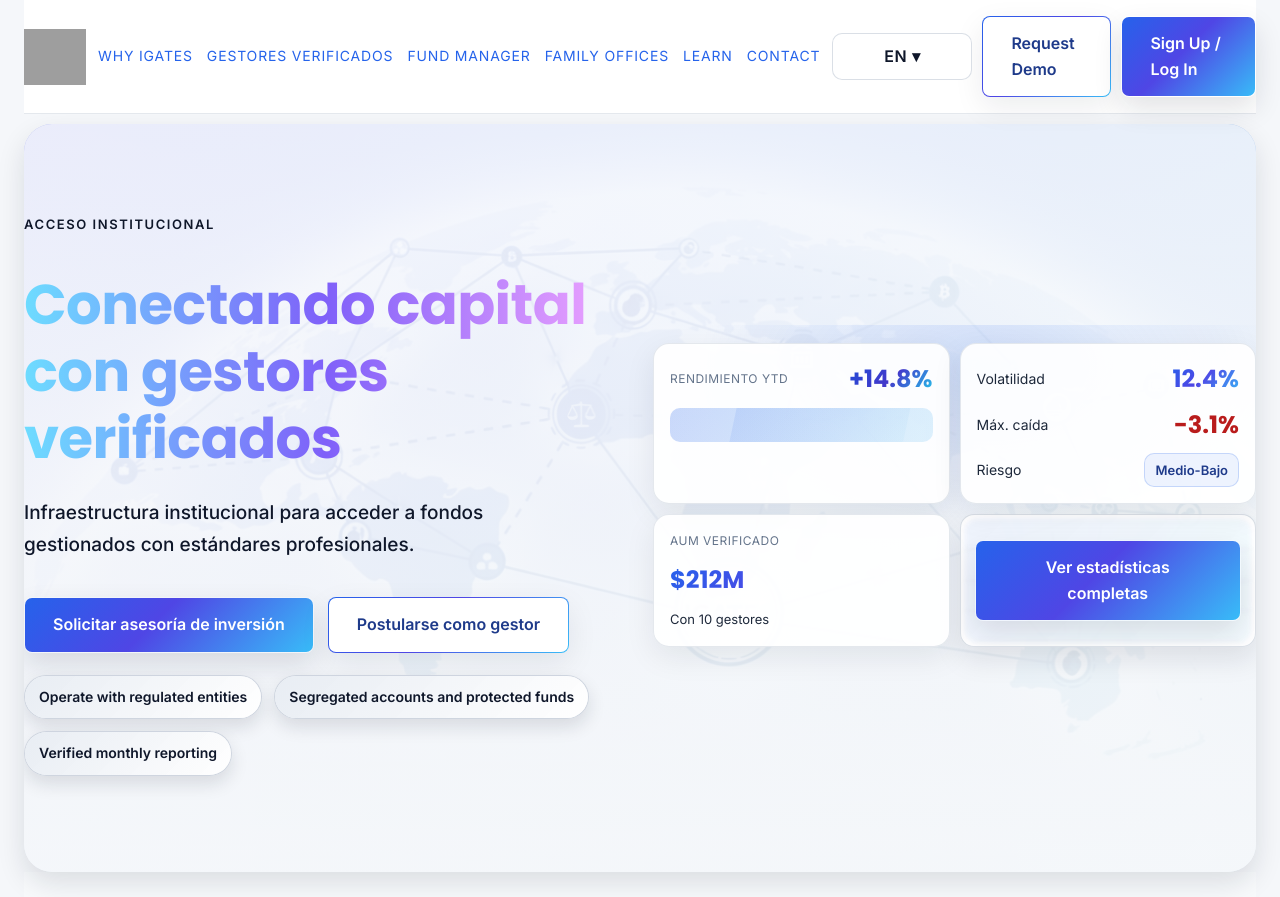
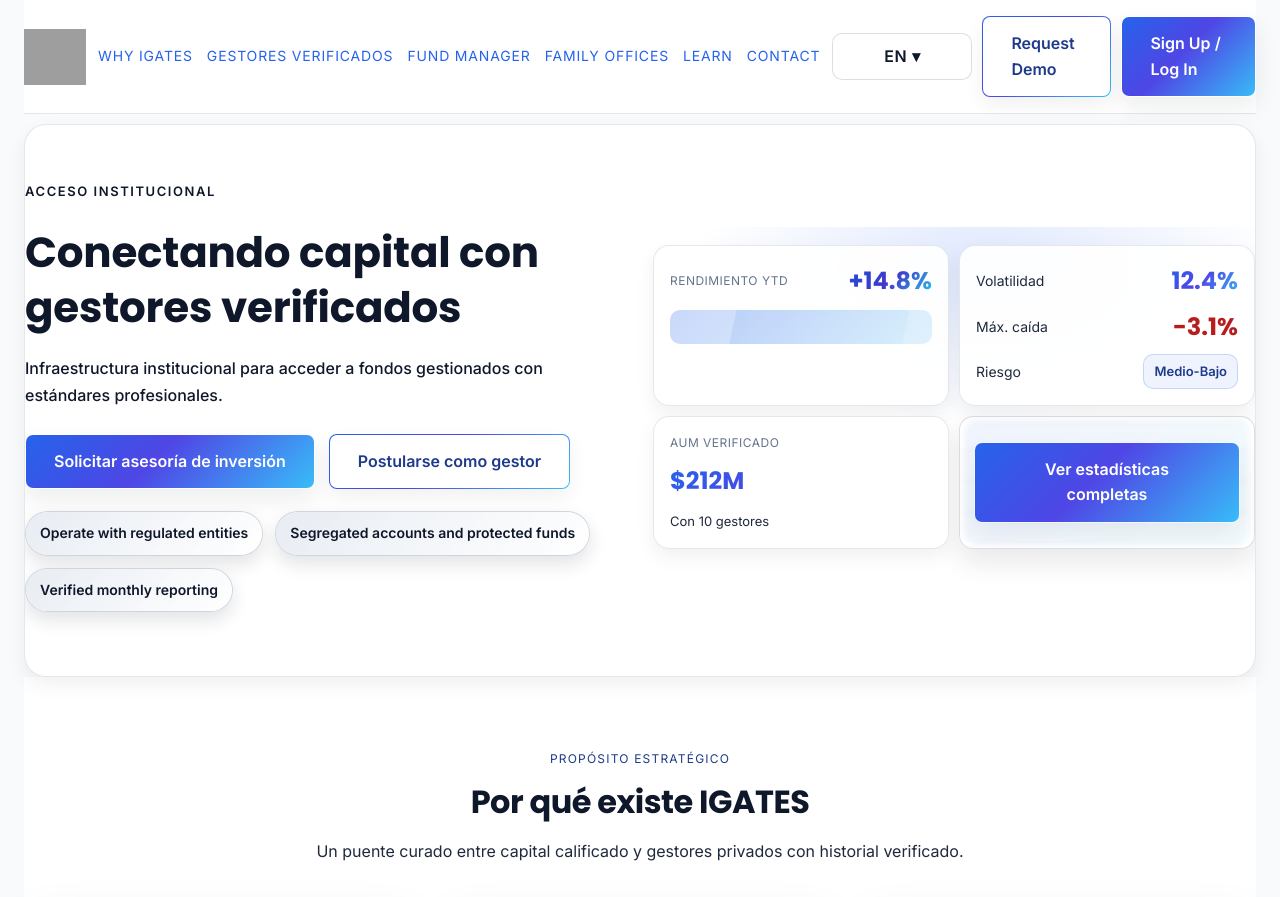
Before and after one commit to Juanherrera-123/Fund_Connect, a Next.js app: page / in a window 1280 px wide. Shown: the top 897 px of the page. Built offline with nearby package versions, Linux system fonts and the light colour scheme; grey boxes are pictures that could not be loaded.

Commit message:
Refine dashboard global styles

```diff
--- a/src/styles/globals.css
+++ b/src/styles/globals.css
@@ -3,7 +3,7 @@
 @tailwind utilities;
 
 :root {
-  --bg-primary: #f5f7fa;
+  --bg-primary: #f8fafc;
   --bg-secondary: #ffffff;
   --text-primary: #0f172a;
   --text-secondary: #1e293b;
@@ -22,11 +22,12 @@
   --cta-primary: #4f46e5;
   --cta-primary-hover: #4338ca;
 
-  --shadow-soft: 0 10px 30px rgba(15, 23, 42, 0.08);
-  --shadow-card: 0 12px 28px rgba(15, 23, 42, 0.12);
+  --shadow-soft: 0 8px 20px rgba(15, 23, 42, 0.06);
+  --shadow-card: 0 10px 24px rgba(15, 23, 42, 0.08);
   --border-subtle: 1px solid rgba(148, 163, 184, 0.25);
   --max-width: 1440px;
   --grid-gap: 28px;
+  --section-spacing: 72px;
 }
 
 * {
@@ -222,22 +223,19 @@
 .hero {
   position: relative;
   overflow: hidden;
-  padding: 70px 0 80px;
-  background: linear-gradient(135deg, rgba(37, 99, 235, 0.08), rgba(56, 189, 248, 0.08)), var(--bg-primary);
-  border-radius: 28px;
-  box-shadow: var(--shadow-card);
+  padding: 48px 0 56px;
+  background: var(--bg-secondary);
+  border-radius: 22px;
+  border: var(--border-subtle);
+  box-shadow: var(--shadow-soft);
 }
 
 .hero::before {
   content: '';
   position: absolute;
   inset: 0;
-  background: radial-gradient(80% 80% at 55% 12%, rgba(37, 99, 235, 0.14), transparent 60%), url('/worldmap-Igates.png');
-  background-repeat: no-repeat;
-  background-size: 130% 130%, cover;
-  background-position: center 8%, center;
-  opacity: 0.45;
-  filter: saturate(1.08);
+  background: none;
+  opacity: 0;
   pointer-events: none;
   z-index: 0;
 }
@@ -246,7 +244,7 @@
   content: '';
   position: absolute;
   inset: 0;
-  background: linear-gradient(180deg, rgba(255, 255, 255, 0.78) 0%, rgba(245, 247, 250, 0.82) 100%);
+  background: none;
   pointer-events: none;
   z-index: 0;
 }
@@ -271,33 +269,31 @@
 .hero .eyebrow {
   color: var(--text-hero-secondary);
   font-size: 13px;
-  font-weight: 700;
+  font-weight: 600;
   letter-spacing: 0.12em;
 }
 
 .hero-text h1 {
   font-family: 'Poppins', 'Inter', sans-serif;
-  font-size: clamp(40px, 5vw, 56px);
-  line-height: 1.2;
-  letter-spacing: -0.01em;
-  margin-bottom: 24px;
+  font-size: clamp(32px, 3.6vw, 42px);
+  line-height: 1.3;
+  letter-spacing: -0.005em;
+  font-weight: 600;
+  margin-bottom: 20px;
 }
 
 .hero-title-premium {
-  background: linear-gradient(90deg, #6ddcff 0%, #7f60f9 50%, #f3a6ff 100%);
-  -webkit-background-clip: text;
-  background-clip: text;
-  -webkit-text-fill-color: transparent;
-  color: var(--brand-blue-dark);
+  background: none;
+  color: var(--text-primary);
 }
 
 .hero-text p {
   max-width: 540px;
 
   color: var(--text-hero-secondary);
-  font-size: 19px;
+  font-size: 16px;
   font-weight: 500;
-  margin-bottom: 36px;
+  margin-bottom: 24px;
 }
 
 .cta-group {
@@ -662,14 +658,15 @@
 .section-header {
   text-align: center;
   max-width: 820px;
-  margin: 0 auto 40px;
+  margin: 0 auto 32px;
 }
 
 .section-header h2 {
   font-family: 'Poppins', 'Inter', sans-serif;
-  font-size: clamp(32px, 4vw, 40px);
+  font-size: clamp(26px, 3vw, 32px);
   letter-spacing: -0.5px;
   margin-bottom: 12px;
+  font-weight: 600;
 }
 
 .eyebrow {
@@ -692,8 +689,8 @@
 }
 
 .why {
-  padding: 110px 0;
-  background: #f8fafc;
+  padding: var(--section-spacing) 0;
+  background: #ffffff;
 }
 
 .purpose-header .lead {
@@ -808,7 +805,7 @@
 }
 
 .featured-funds {
-  padding: 90px 0;
+  padding: var(--section-spacing) 0;
 }
 
 .fund-grid {
@@ -922,9 +919,9 @@
 }
 
 .intelligence {
-  padding: 90px 0;
-  background: linear-gradient(135deg, rgba(37, 99, 235, 0.06), rgba(56, 189, 248, 0.05)), var(--bg-secondary);
-  border-radius: 24px;
+  padding: var(--section-spacing) 0;
+  background: var(--bg-secondary);
+  border-radius: 20px;
   border: var(--border-subtle);
 }
 
@@ -1051,7 +1048,7 @@
 }
 
 .split {
-  padding: 90px 0;
+  padding: var(--section-spacing) 0;
 }
 
 .split-grid {
@@ -1110,8 +1107,9 @@
 
 .split-copy h2 {
   font-family: 'Poppins', 'Inter', sans-serif;
-  font-size: clamp(32px, 3.2vw, 38px);
+  font-size: clamp(26px, 3vw, 32px);
   margin-bottom: 12px;
+  font-weight: 600;
 }
 
 .split-copy ul {
@@ -1138,9 +1136,9 @@
 }
 
 .compliance {
-  padding: 80px 0 70px;
+  padding: var(--section-spacing) 0;
   background: var(--bg-secondary);
-  border-radius: 22px;
+  border-radius: 18px;
   border: var(--border-subtle);
 }
 
@@ -1202,7 +1200,7 @@
 }
 
 .insights {
-  padding: 80px 0 70px;
+  padding: var(--section-spacing) 0;
 }
 
 .insight-list {
@@ -1237,7 +1235,7 @@
 }
 
 .contact {
-  padding: 90px 0;
+  padding: var(--section-spacing) 0;
 }
 
 .contact-grid {
@@ -1296,13 +1294,13 @@
 
 .hero-large {
   margin-top: 10px;
-  padding: 90px 0 96px;
+  padding: 56px 0 64px;
 }
 
 .hero-tagline {
-  font-size: 18px;
+  font-size: 16px;
   color: var(--text-secondary);
-  margin-bottom: 32px;
+  margin-bottom: 24px;
   max-width: 560px;
   line-height: 1.7;
 }
@@ -1376,11 +1374,11 @@
   }
 
   .hero-text h1 {
-    font-size: clamp(34px, 8vw, 42px);
+    font-size: clamp(28px, 7vw, 36px);
   }
 
   .hero-tagline {
-    font-size: 18px;
+    font-size: 16px;
   }
 }
 
@@ -1408,7 +1406,7 @@
   }
 
   .hero-text h1 {
-    font-size: 40px;
+    font-size: 32px;
   }
 
   .hero-title-premium {
```
